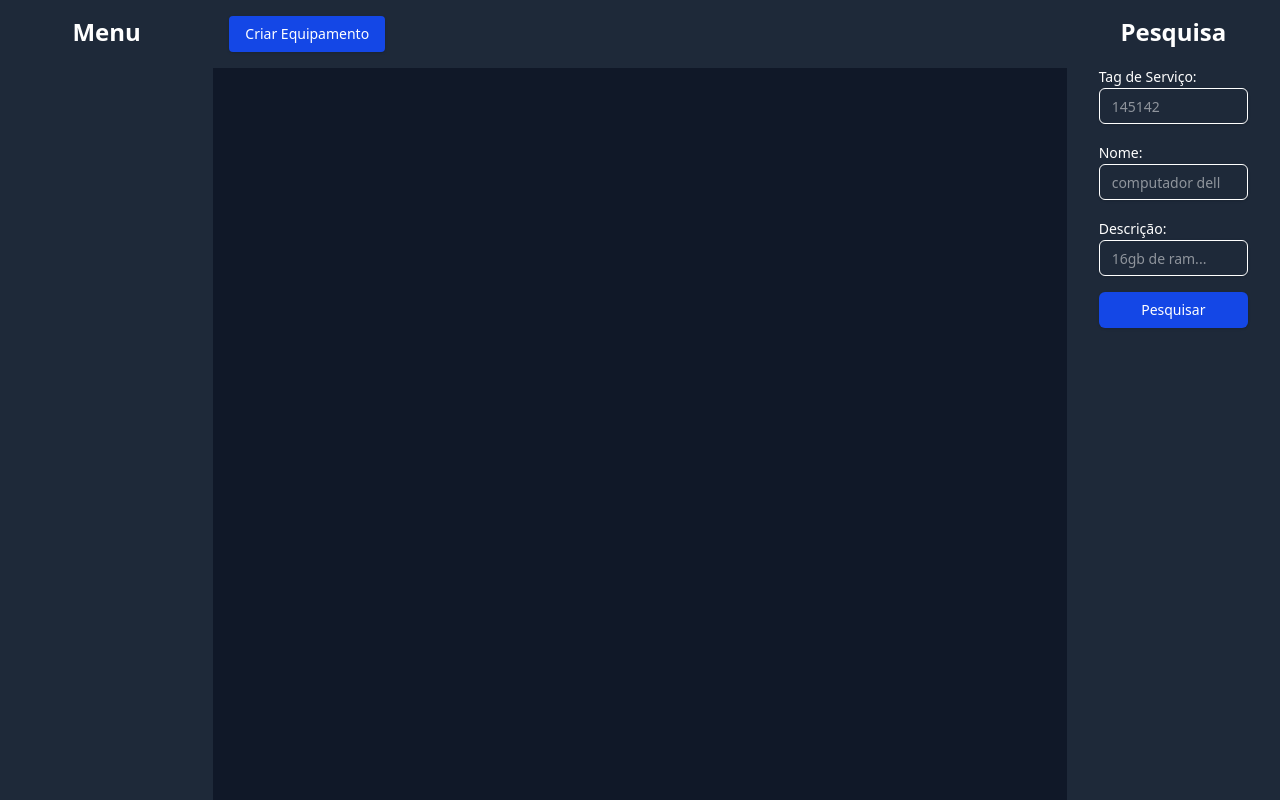
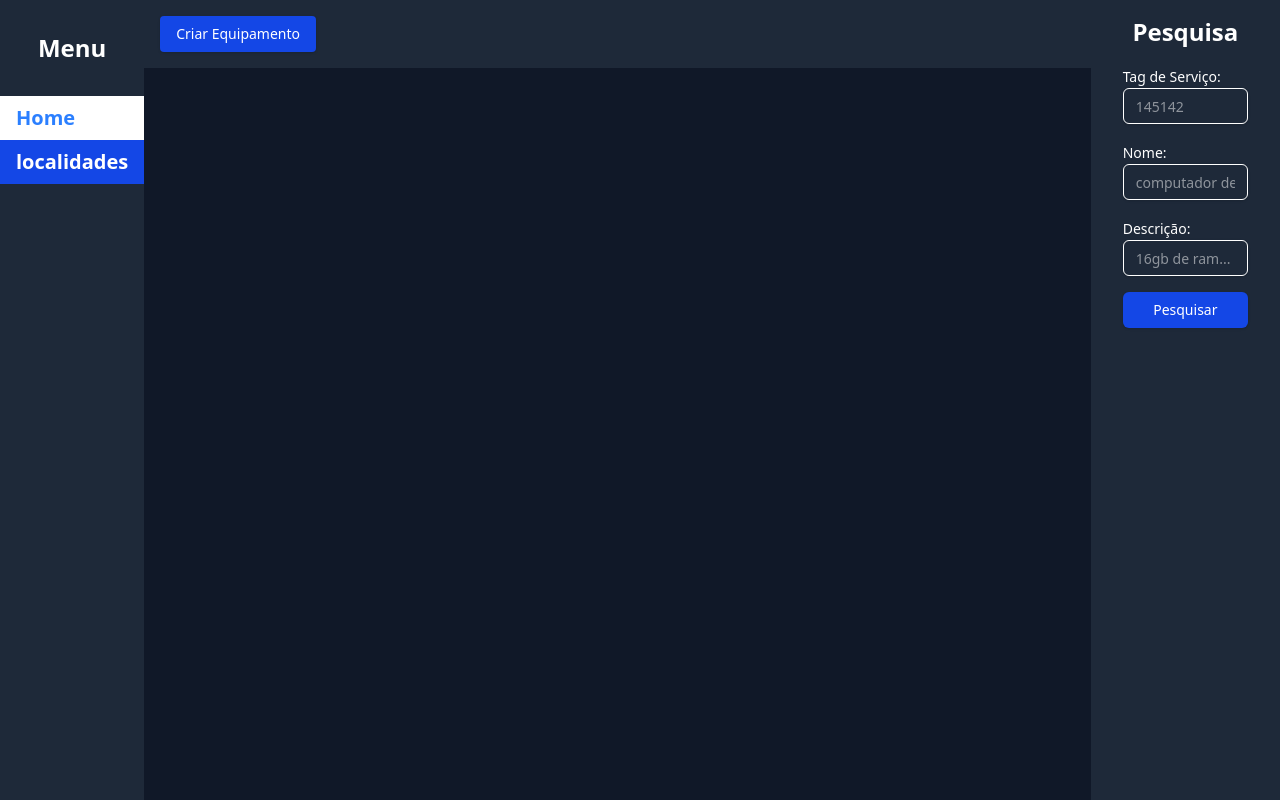
Before and after one commit to NatanCastro/equipment-management, a React (Vite) app: page / in a window 1280 px wide. Built offline with nearby package versions, Linux system fonts and the light colour scheme.

Commit message:
add route for the locations of the equipments

```diff
--- a/src/components/index.ts
+++ b/src/components/index.ts
@@ -1,2 +1,3 @@
 export * from "./equipment";
 export * from "./form-input";
+export * from "./navigation";
--- /dev/null
+++ b/src/components/navigation.tsx
@@ -0,0 +1,32 @@
+import { NavLink } from "react-router";
+
+export const Navigation = () => {
+  const links = [
+    { name: "Home", path: "/" },
+    { name: "localidades", path: "/localidades" },
+  ];
+
+  return (
+    <aside className="flex flex-col bg-gray-800 md:min-w-[10vw]  md:min-h-screen">
+      <h2 className="text-white text-2xl font-bold text-center mt-8 mb-8">Menu</h2>
+      <nav className="text-white flex flex-col w-full">
+        {
+          links.map((link) => (
+            <NavLink
+              key={link.name}
+              to={link.path}
+              className={
+                ({ isActive }) =>
+                  `text-xl font-bold
+                ${isActive ? "text-blue-500 bg-white" : "bg-blue-700"}
+                hover:text-white hover:bg-blue-600 transition-colors duration-200 py-2 px-4`
+              }
+            >
+              {link.name}
+            </NavLink>
+          ))
+        }
+      </nav>
+    </aside>
+  );
+};
--- a/src/layout/layout.tsx
+++ b/src/layout/layout.tsx
@@ -1,8 +1,10 @@
+import { Navigation } from "@/components";
 import { Outlet } from "react-router";
 
 export const Layout: React.FC = () => {
   return (
-    <div className="flex flex-col h-screen">
+    <div className="flex min-h-screen">
+      <Navigation />
       <div className="flex-1 flex flex-col">
         <Outlet />
       </div>
--- a/src/pages/home.tsx
+++ b/src/pages/home.tsx
@@ -29,10 +29,7 @@ export default function Home(): JSX.Element {
 
   return (
     <main className="dark bg-gray-900 text-white min-h-screen grid grid-cols-1 md:grid-cols-12">
-      <aside className="bg-gray-800 p-4 md:col-span-2 md:min-h-screen">
-        <h2 className="text-2xl font-bold text-center">Menu</h2>
-      </aside>
-      <section className="bg-gray-900 md:col-span-8">
+      <section className="bg-gray-900 md:col-span-10">
         <div className="bg-gray-800 p-4 flex">
           <Button
             onClick={() => setIsCreateEquipmentDialogOpen(true)}
--- /dev/null
+++ b/src/pages/loading.tsx
@@ -0,0 +1,28 @@
+const LoadingScreen = () => {
+  return (
+    <div className="fixed inset-0 flex items-center justify-center bg-gray-900 text-white">
+      <svg
+        className="animate-spin h-16 w-16 text-white"
+        viewBox="0 0 50 50"
+        fill="none"
+        xmlns="http://www.w3.org/2000/svg"
+      >
+        <circle
+          className="opacity-25"
+          cx="25"
+          cy="25"
+          r="20"
+          stroke="currentColor"
+          strokeWidth="5"
+        />
+        <path
+          className="opacity-75"
+          fill="currentColor"
+          d="M 25 5 A 20 20 0 0 1 45 25 L 40 25 A 15 15 0 0 0 25 10 Z"
+        />
+      </svg>
+    </div>
+  );
+};
+
+export default LoadingScreen;
--- /dev/null
+++ b/src/pages/locations.tsx
@@ -0,0 +1,5 @@
+import { JSX } from "react";
+
+export default function Locations(): JSX.Element {
+  return <div>Localidades</div>;
+}
--- a/src/router/index.tsx
+++ b/src/router/index.tsx
@@ -1,17 +1,24 @@
 import { BrowserRouter, Route, Routes } from "react-router";
-import Home from "@/pages/home";
 import { Layout } from "@/layout";
+import React, { Suspense } from "react";
+import LoadingScreen from "@/pages/loading";
+
+const Home = React.lazy(() => import("@/pages/home"));
+const Locations = React.lazy(() => import("@/pages/locations"));
+
 
 export default function Router() {
   return (
-
     <BrowserRouter>
-      <Routes>
-        <Route element={<Layout />}>
-          <Route path="/" element={<Home />} />
-        </Route>
-      </Routes>
-    </BrowserRouter>
+      <Suspense fallback={<LoadingScreen />}>
+        <Routes>
+          <Route element={<Layout />}>
+            <Route path="/" element={<Home />} />
+            <Route path="/localidades" element={<Locations />} />
+          </Route>
+        </Routes>
+      </Suspense>
+    </BrowserRouter >
 
   )
 }
```
